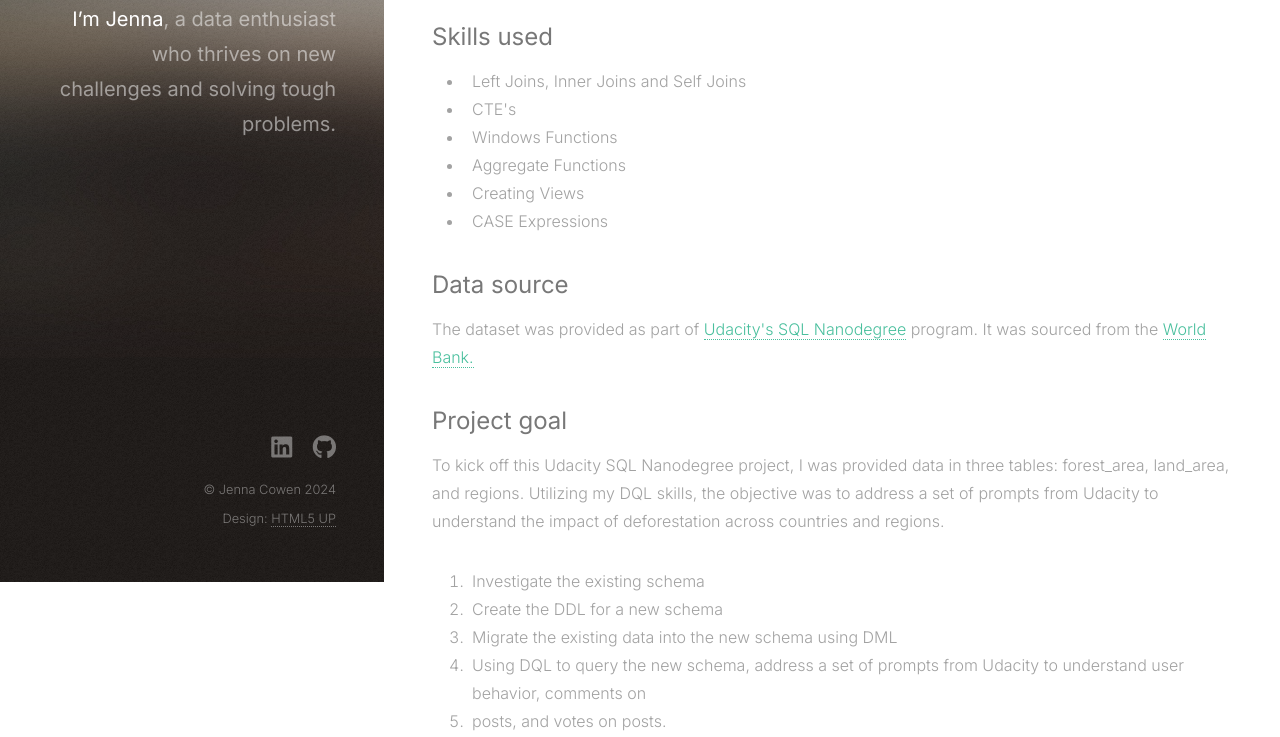
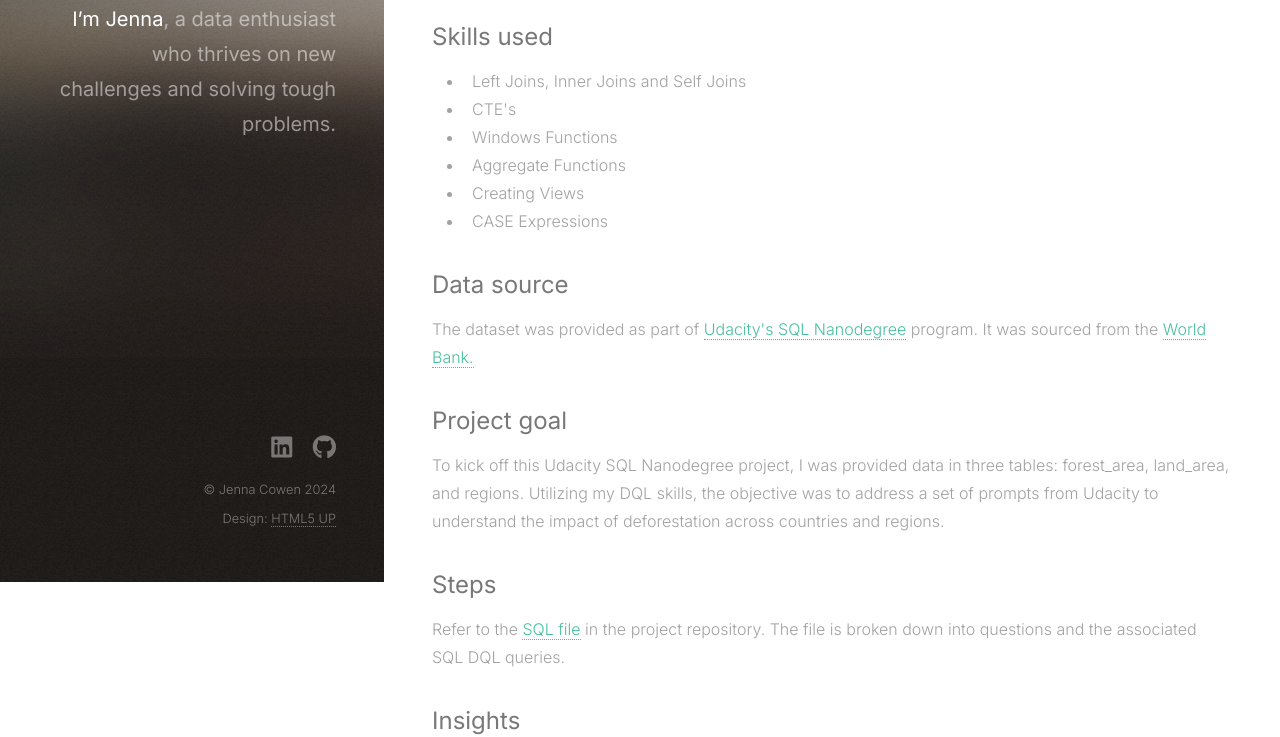
Before and after one commit to j-cowen/j-cowen.github.io, a plain HTML site: page projects/journey-through-global-deforestation.html in a window 1280 px wide. Shown: the part 218-955 px from the top of the page. Drawn offline with Linux system fonts and the light colour scheme.

Commit message:
Update global deforestation project goal

```diff
--- a/projects/journey-through-global-deforestation.html
+++ b/projects/journey-through-global-deforestation.html
@@ -51,17 +51,7 @@
 				was sourced from the <a href="https://www.worldbank.org/en/home">World Bank.</a></p>
 
 			<h2>Project goal</h2>
-			<p>To kick off this Udacity SQL Nanodegree project, I was provided data in three tables: forest_area, land_area,
-				and regions. Utilizing my DQL skills, the objective was to address a set of prompts from Udacity to understand
-				the impact of deforestation across countries and regions.</p>
-			<ol>
-				<li>Investigate the existing schema</li>
-				<li>Create the DDL for a new schema</li>
-				<li>Migrate the existing data into the new schema using DML</li>
-				<li>Using DQL to query the new schema, address a set of prompts from Udacity to understand user behavior,
-					comments on</li>
-				<li>posts, and votes on posts.</li>
-			</ol>
+			<p>To kick off this Udacity SQL Nanodegree project, I was provided data in three tables: forest_area, land_area, and regions. Utilizing my DQL skills, the objective was to address a set of prompts from Udacity to understand the impact of deforestation across countries and regions.</p>
 
 			<h2>Steps</h2>
 			<p>Refer to the <a
```
